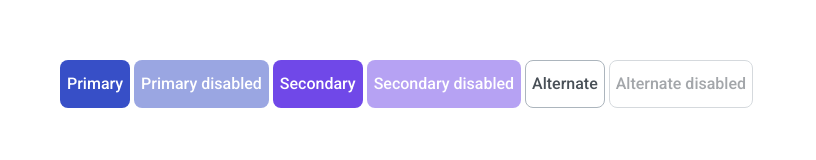
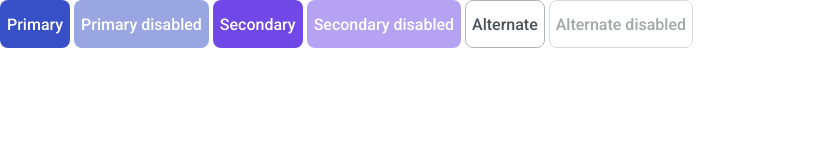
Before and after one commit to js-tasks-ru/htmlcss-20250313_9651027, a website: page 03-lection1/01-button/index.html in a window 1280 px wide. Shown: the whole page, without its empty margins (0-816 px from the left). Drawn offline with Linux system fonts and the light colour scheme.

Commit message:
внесены изменения после ревью. исправлены ошибки

```diff
--- a/03-lection1/01-button/button.css
+++ b/03-lection1/01-button/button.css
@@ -1,28 +1,20 @@
-main {
-    padding: 60px;
-
-}
 
 .button {
     height: 48px;
-    width: auto;
     border-radius: 8px;
     font-size: 16px;
     font-family: "Roboto", sans-serif;
     text-align: center;
+    line-height: 19px;
     font-weight: 500;
     border-style: solid;
     border-width: 1px;
     cursor: pointer;
-    --moove: opacity 200ms ease-in-out, background 200ms ease-in-out;
-
 }
 
 .button:disabled {
     opacity: 0.5;
     pointer-events: none;
-    /* значение свойства cursor в состоянии :disabled не получается установить */
-    cursor: default;
 }
 
 
@@ -30,22 +22,18 @@ main {
     color: var(--white);
     border-color: transparent;
     background-color: var(--blue);
-    transition: var(--moove);
 }
 
 .button_secondary {
     color: var(--white);
     border-color: transparent;
     background-color: var(--purple);
-    transition: var(--moove);
-
 }
 
 .button_alternate {
     color: var(--grey-4);
     border-color: var(--grey-3);
     background-color: var(--white);
-    transition: var(--moove);
 }
 
 .button_primary:hover {
@@ -60,14 +48,3 @@ main {
     border-color: var(--black);
 
 }
-
-.button_primary:active{
-    background-color: aqua;
-}
-
-.button_secondary:active{
-    background-color: aqua;
-}
-.button_alternate:active{
-    background-color: aqua;
-}
```
